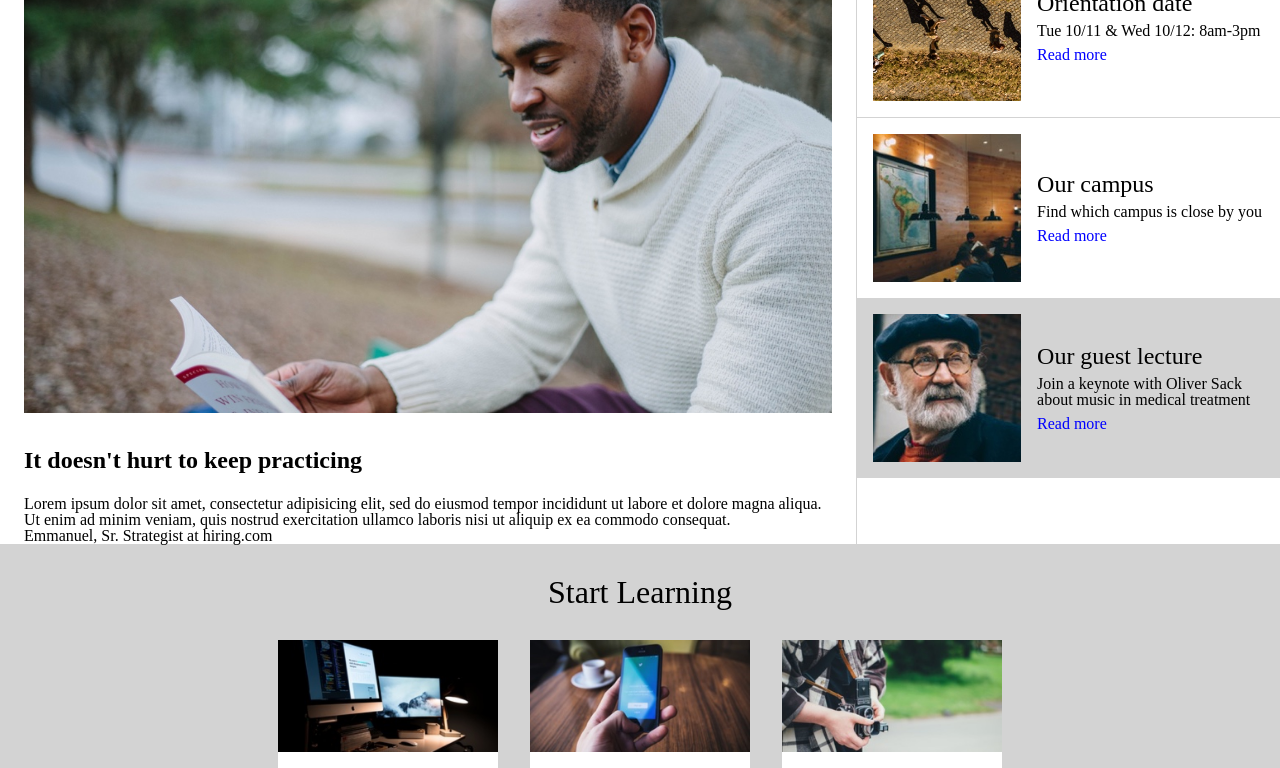
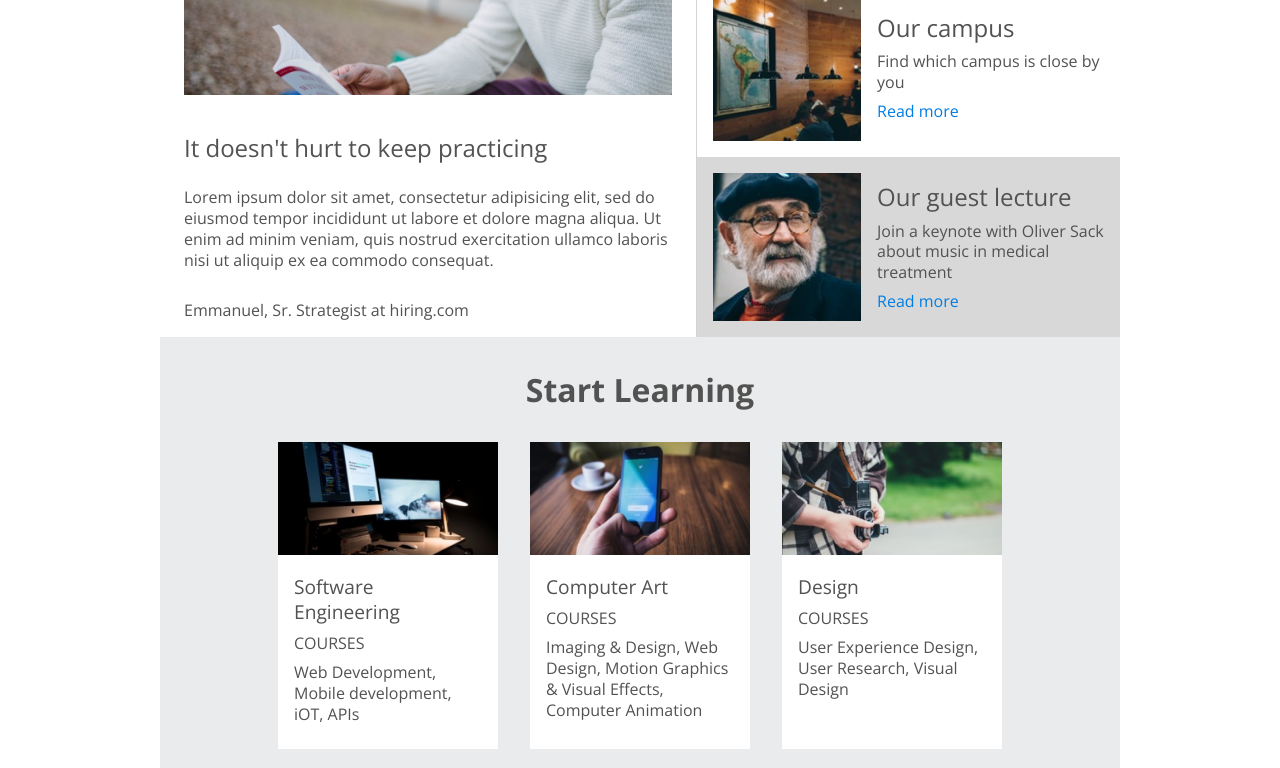
Before and after one commit to cornopaez/codecademy-colmar, a plain HTML site: page index.html in a window 1280 px wide. Shown: the part 737-1505 px from the top of the page. Drawn offline with nearby package versions, Linux system fonts and the light colour scheme.

Commit message:
Added typography styling to site.

```diff
--- a/resources/css/style.css
+++ b/resources/css/style.css
@@ -1,7 +1,14 @@
 /*Global
 ---------------------------------------------*/
-html {
+@import url('https://fonts.googleapis.com/css?family=Open+Sans:300,400,700');
+
+body {
 	font-size: 16px;
+	font-family: "Open Sans", sans-serif;
+	color: #525252;
+	line-height: 1.3;
+	max-width: 60rem;
+	margin: 0 auto;
 }
 
 /*Header
@@ -18,9 +25,19 @@ header .logo img {
 	vertical-align: middle;
 }
 
+header .logo .colmar,
+header .logo .academy {
+	text-transform: uppercase;
+}
+
+header .logo .academy {
+	color: lightgrey;
+}
+
 header ul li {
 	display: inline-block;
 	margin-left: 1rem;
+	font-weight: 300;
 }
 
 /*Banner
@@ -53,7 +70,7 @@ header ul li {
 .banner .info a {
 	display: block;
 	padding: 0.5rem;
-	background-color: darkgrey;
+	background-color: #525252;;
 	color: white;
 	text-align: center;
 }
@@ -79,17 +96,18 @@ header ul li {
 	margin-top: 2rem;
 	margin-bottom: 1.5rem;
 	font-size: 1.5rem;
-	font-weight: bold;
 }
 
 .activities .left p {
 	font-size: 1rem;
 	margin-bottom: 1rem;
+	font-weight: 300;
 }
 
 .activities .left .img-footer {
 	position: absolute;
 	bottom: 0;
+	padding-bottom: 1rem;
 }
 
 .activities .right {
@@ -107,7 +125,7 @@ header ul li {
 }
 
 .activities .right .cell:last-child {
-	background-color: lightgrey;
+	background-color: #D8D8D8;
 }
 
 .activities .right .cell img {
@@ -123,10 +141,12 @@ header ul li {
 
 .activities .right .cell p {
 	margin-bottom: 0.5rem;
+	font-weight: 300;
 }
 
 .activities .right .cell a {
-	color: blue;
+	color: #007DE4;
+	font-weight: 300;
 }
 
 /*Learning
@@ -134,18 +154,20 @@ header ul li {
 
 .learning {
 	padding: 2rem;
-	background: lightgrey;
+	background: #EAEBEC;
 }
 
 .learning h2 {
 	font-size: 2rem;
 	margin-bottom: 2rem;
 	text-align: center;
+	font-weight: bold;
 }
 
 .learning h4 {
 	text-transform: uppercase;
 	margin-bottom: 0.5rem;
+	font-weight: 300;
 }
 
 .learning .row {
@@ -174,6 +196,10 @@ header ul li {
 	height: auto;
 }
 
+.learning .row .learn-item p {
+	font-weight: 300;
+}
+
 .learning .row .learn-item .info {
 	padding: 1rem 1rem 1.5rem 1rem;
 }
@@ -190,6 +216,7 @@ header ul li {
 	text-align: center;
 	font-size: 2rem;
 	padding: 2rem 0;
+	font-weight: bold;
 }
 
 .thesis .content {
@@ -206,12 +233,12 @@ header ul li {
 
 .thesis .content .left h2 {
 	font-size: 1.5rem;
-	font-weight: bold;
 	padding: 1.5rem 0;
 }
 
 .thesis .content .left p {
 	padding-bottom: 2rem;
+	font-weight: 300;
 }
 
 .thesis .content .right {
@@ -241,6 +268,7 @@ header ul li {
 
 .thesis .content .right .cell .support p {
 	margin-bottom: 0.5rem;
+	font-weight: 300;
 }
 
 /*Footer
@@ -251,6 +279,7 @@ footer {
 	display: flex;
 	justify-content: space-between;
 	padding: 1rem 1.5rem;
+	font-weight: 300;
 }
 
 footer ul li {
```
